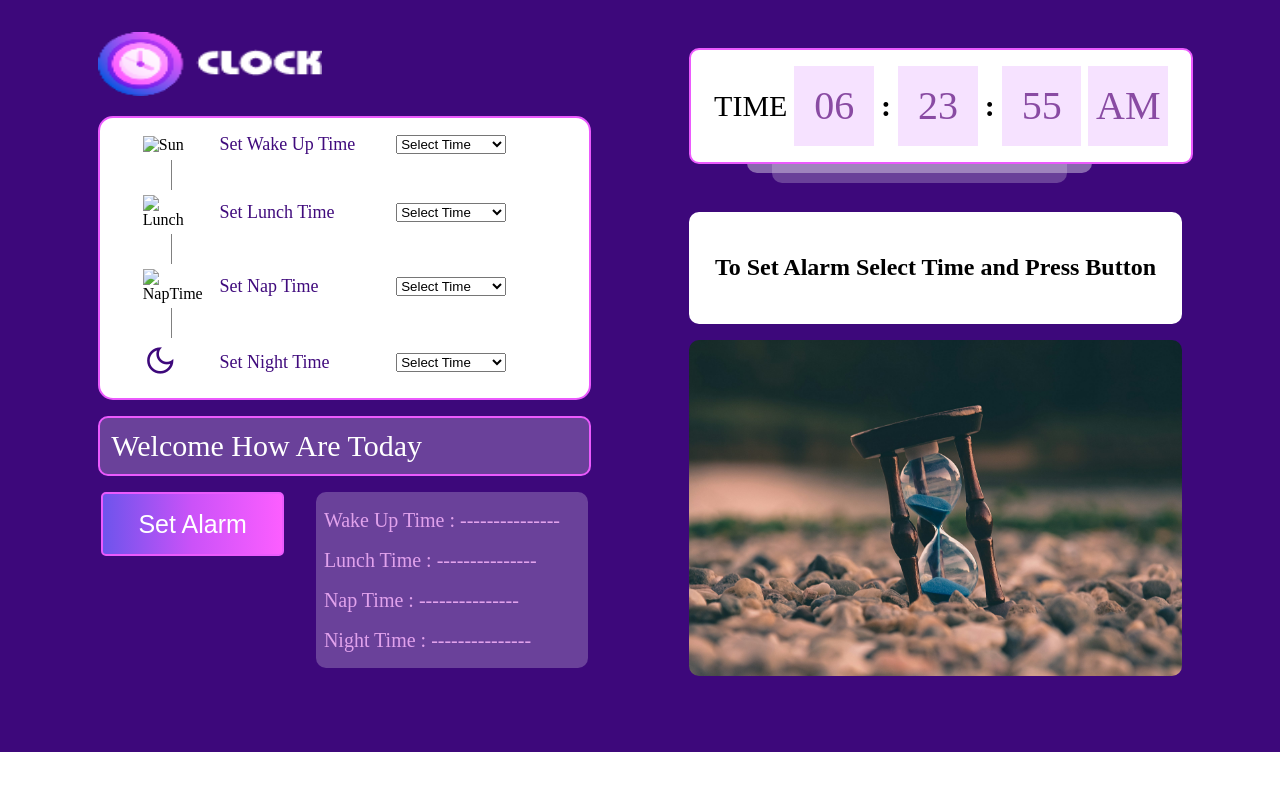
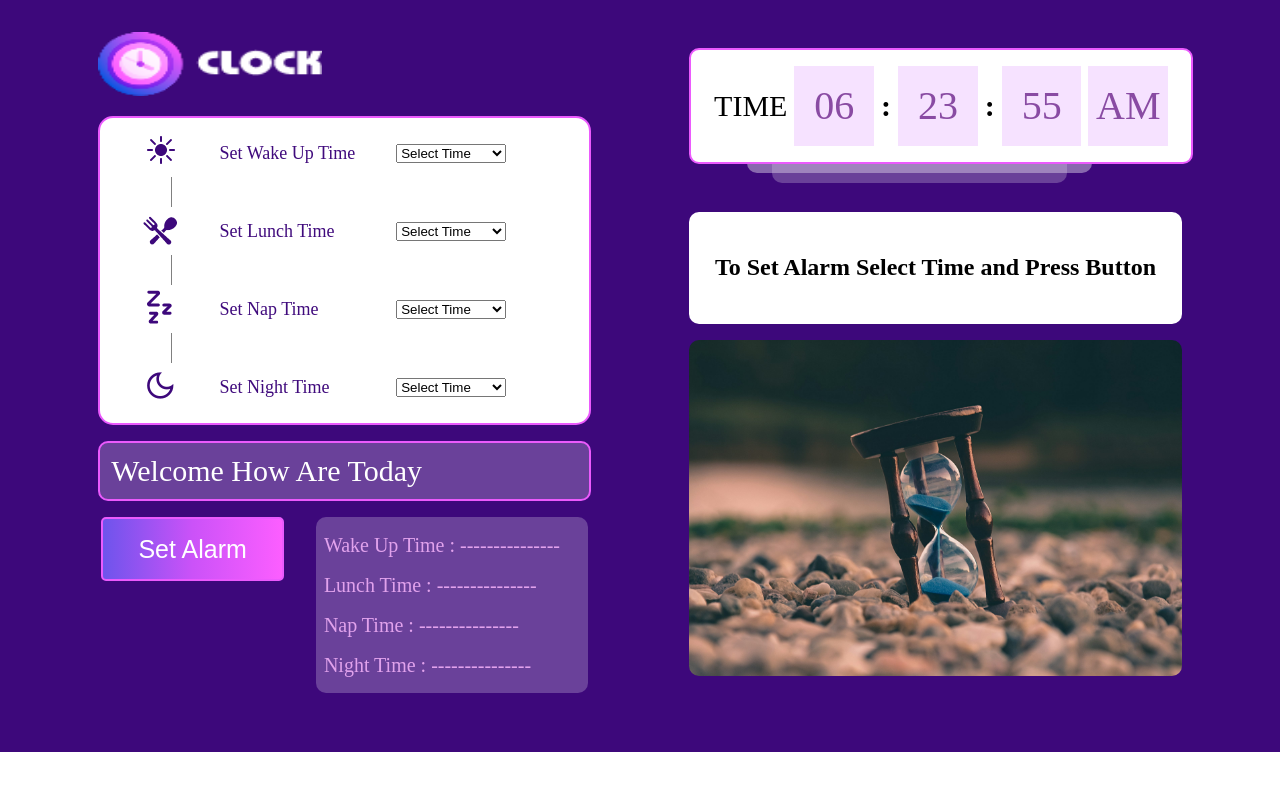
Before and after one commit to jayashmishra/Digital-Clock, a plain HTML site: page index.html in a window 1280 px wide. Drawn offline with nearby package versions, Linux system fonts and the light colour scheme; files whose address does not match are found by name.

Commit message:
Update index.html

```diff
--- a/index.html
+++ b/index.html
@@ -16,7 +16,7 @@
             <div id="clockImage"><img src="./clock.png" alt=""></div>
             <div id="alarmTime">
                 <div id="time1" class="timeBox">
-                    <div class="logo"><img src="./assets/sun.png" alt="Sun"></div><p class="sTW">Set Wake Up Time</p>
+                    <div class="logo"><img src="sun.png" alt="Sun"></div><p class="sTW">Set Wake Up Time</p>
                     <div class="dSelect"><select name="alarmtimeWake" id="waTOption">
                         <option value="Select Time">Select Time</option>
                         <option value="4 AM -  5 AM">4 AM -  5 AM</option>
@@ -46,7 +46,7 @@
                     </select></div>
                 </div>
                 <div class="vl"></div>
-                <div id="time2" class="timeBox"> <div class="logo"><img src="./assets/sp.png" alt="Lunch"></div> <p class="sTW">Set Lunch Time</p>
+                <div id="time2" class="timeBox"> <div class="logo"><img src="sp.png" alt="Lunch"></div> <p class="sTW">Set Lunch Time</p>
                 <div class="dSelect">
                     <select name="alarmtimeLunch" id="laTOption">
                         <option value="Select Time">Select Time</option>
@@ -78,7 +78,7 @@
                 </div>
                 </div>
                 <div class="vl"></div>
-                <div id="time3" class="timeBox"><div class="logo"><img src="./assets/zzz.png" alt="NapTime"></div><p class="sTW">Set Nap Time</p>
+                <div id="time3" class="timeBox"><div class="logo"><img src="zzz.png" alt="NapTime"></div><p class="sTW">Set Nap Time</p>
                 <div class="dSelect">
                     <select name="alarmtimeNap" id="naTOption">
                         <option value="Select Time">Select Time</option>
```
